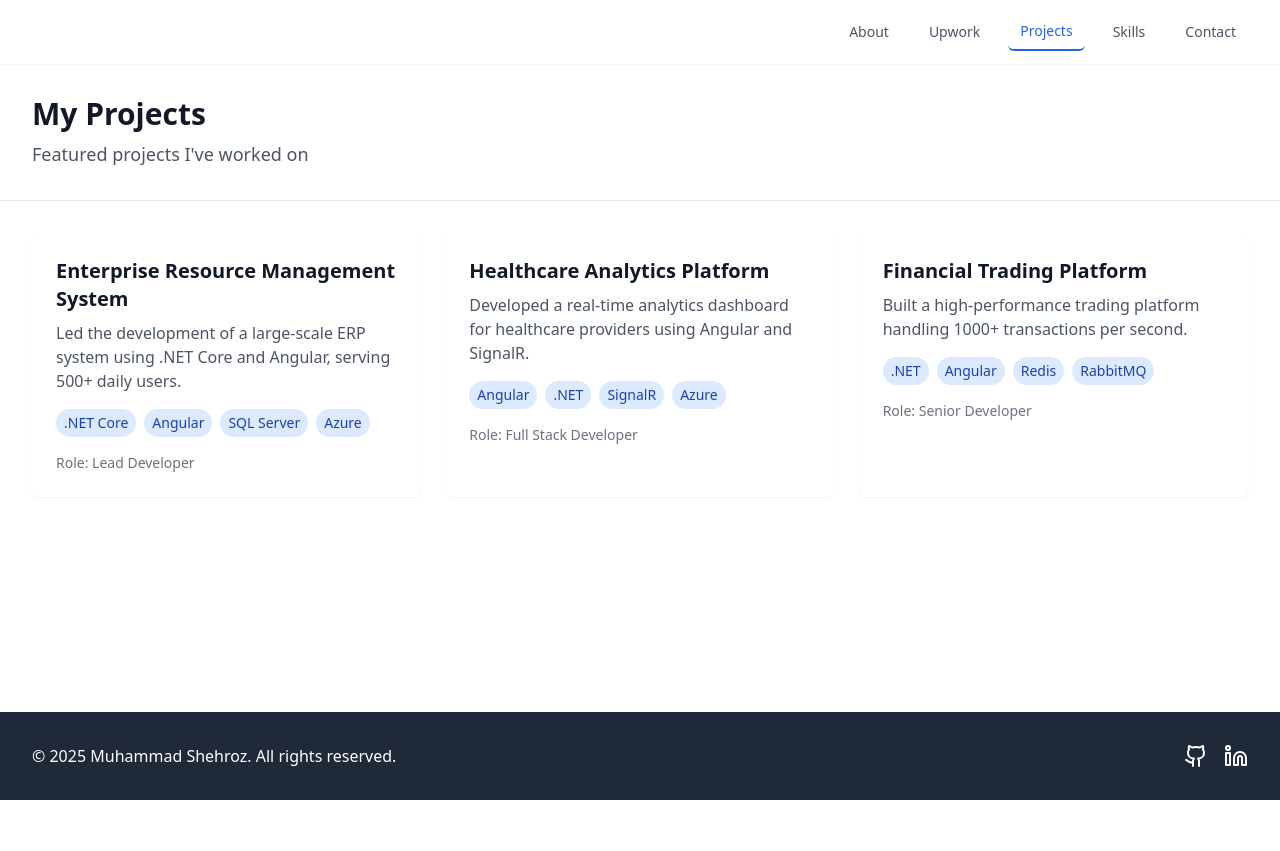
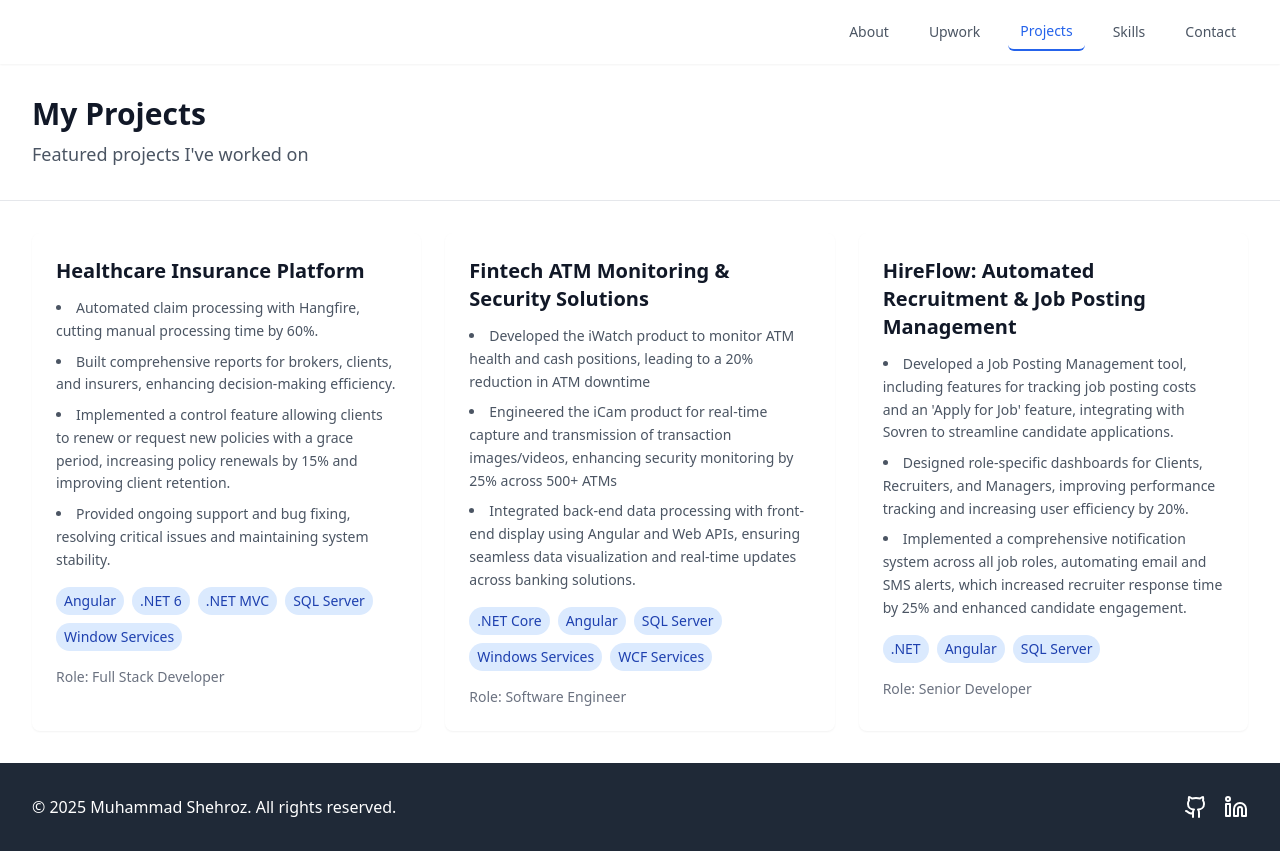
Before and after one commit to mshehroz96/portfolio, a React (Vite) app: page / in a window 1280 px wide. Both pictures are taken after a click on the button "Projects". Before the commit the page ends 800 px from the top, so only its background shows below. Built offline with nearby package versions, Linux system fonts and the light colour scheme.

Commit message:
project details updated

```diff
--- a/src/App.tsx
+++ b/src/App.tsx
@@ -6,21 +6,21 @@ function App() {
 
   const projects = [
     {
-      title: "Enterprise Resource Management System",
-      description: "Led the development of a large-scale ERP system using .NET Core and Angular, serving 500+ daily users.",
-      tech: [".NET Core", "Angular", "SQL Server", "Azure"],
-      role: "Lead Developer"
-    },
-    {
-      title: "Healthcare Analytics Platform",
-      description: "Developed a real-time analytics dashboard for healthcare providers using Angular and SignalR.",
-      tech: ["Angular", ".NET", "SignalR", "Azure"],
+      title: "Healthcare Insurance Platform",
+      description: ["Automated claim processing with Hangfire, cutting manual processing time by 60%.","Built comprehensive reports for brokers, clients, and insurers, enhancing decision-making efficiency."," Implemented a control feature allowing clients to renew or request new policies with a grace period, increasing policy renewals by 15% and improving client retention.", "Provided ongoing support and bug fixing, resolving critical issues and maintaining system stability."],
+      tech: ["Angular", ".NET 6 ",, ".NET MVC", "SQL Server", "Window Services"],
       role: "Full Stack Developer"
     },
     {
-      title: "Financial Trading Platform",
-      description: "Built a high-performance trading platform handling 1000+ transactions per second.",
-      tech: [".NET", "Angular", "Redis", "RabbitMQ"],
+      title: "Fintech ATM Monitoring & Security Solutions",
+      description: ["Developed the iWatch product to monitor ATM health and cash positions, leading to a 20% reduction in ATM downtime","Engineered the iCam product for real-time capture and transmission of transaction images/videos, enhancing security monitoring by 25% across 500+ ATMs","Integrated back-end data processing with front-end display using Angular and Web APIs, ensuring seamless data visualization and real-time updates across banking solutions."],
+      tech: [".NET Core", "Angular", "SQL Server", "Windows Services", "WCF Services"],
+      role: "Software Engineer"
+    },
+    {
+      title: "HireFlow: Automated Recruitment & Job Posting Management",
+      description: [" Developed a Job Posting Management tool, including features for tracking job posting costs and an 'Apply for Job' feature, integrating with Sovren to streamline candidate applications.", "Designed role-specific dashboards for Clients, Recruiters, and Managers, improving performance tracking and increasing user efficiency by 20%.","Implemented a comprehensive notification system across all job roles, automating email and SMS alerts, which increased recruiter response time by 25% and enhanced candidate engagement."],
+      tech: [".NET", "Angular", "SQL Server",],
       role: "Senior Developer"
     }
   ];
@@ -286,8 +286,18 @@ function App() {
           <div className="grid grid-cols-1 md:grid-cols-2 lg:grid-cols-3 gap-6">
             {projects.map((project, index) => (
               <div key={index} className="bg-white rounded-lg shadow-sm p-6 hover:shadow-md transition-shadow">
-                <h3 className="text-xl font-semibold text-gray-900 mb-2">{project.title}</h3>
-                <p className="text-gray-600 mb-4">{project.description}</p>
+                <h3 className="text-xl font-semibold text-gray-900 mb-3">{project.title}</h3>
+                <ul className="list-disc list-inside space-y-2 text-gray-600 mb-4">
+                  {Array.isArray(project.description) ? (
+                    project.description.map((desc, i) => (
+                      <li key={i} className="text-sm leading-relaxed">
+                        {desc}
+                      </li>
+                    ))
+                  ) : (
+                    <li className="text-sm leading-relaxed">{project.description}</li>
+                  )}
+                </ul>
                 <div className="flex flex-wrap gap-2 mb-4">
                   {project.tech.map((tech, i) => (
                     <span key={i} className="px-2 py-1 bg-blue-100 text-blue-800 rounded-full text-sm">
@@ -295,7 +305,7 @@ function App() {
                     </span>
                   ))}
                 </div>
-                <p className="text-sm text-gray-500">Role: {project.role}</p>
+                <p className="text-sm text-gray-500 font-medium">Role: {project.role}</p>
               </div>
             ))}
           </div>
```
